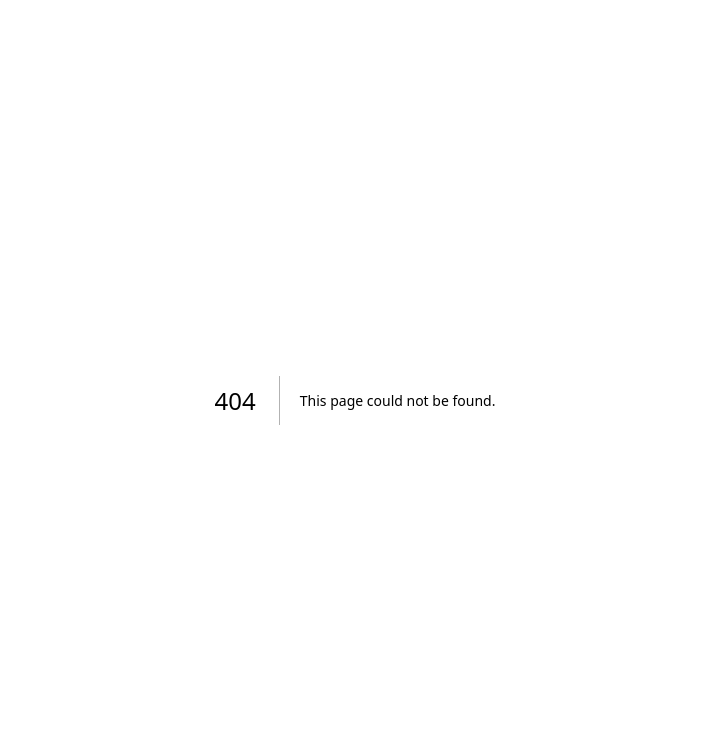
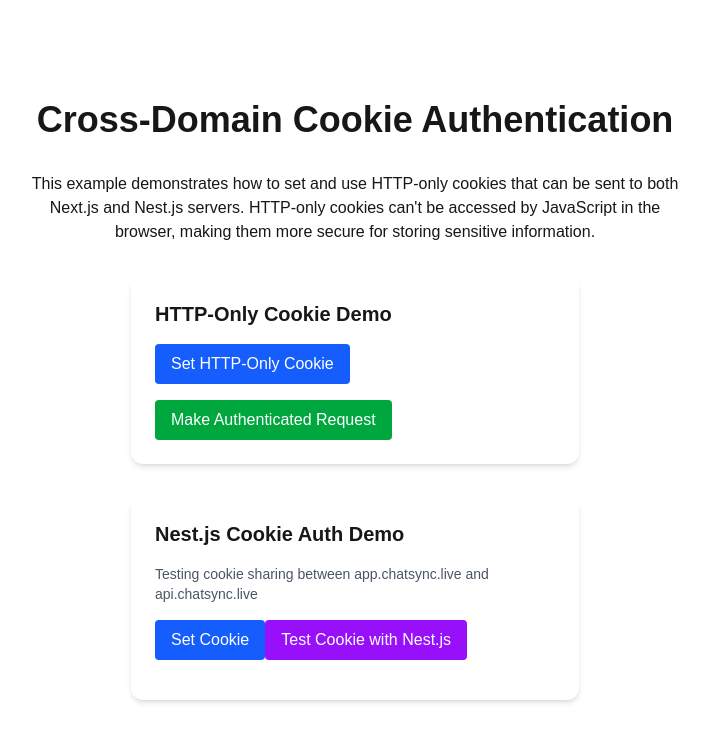
Before and after one commit to usmanbinnaeem/next-cookies, a Next.js app: page /chatbot in a window 1280 px wide. Before the commit this address had no page. Shown: the top 742 px of the page, without its empty margins (285-994 px from the left). Built offline with nearby package versions, Linux system fonts and the light colour scheme.

Commit message:
Add Home page for Cross-Domain Cookie Authentication example with CookieDemo and NestjsDemo components

```diff
--- /dev/null
+++ b/src/app/chatbot/page.tsx
@@ -0,0 +1,17 @@
+import CookieDemo from '../components/CookieDemo';
+import NestjsDemo from '../components/NestjsDemo';
+
+export default function Home() {
+  return (
+    <main className="flex min-h-screen flex-col items-center justify-center p-24">
+      <h1 className="text-4xl font-bold mb-8">Cross-Domain Cookie Authentication</h1>
+      <p className="mb-8 text-center max-w-2xl">
+        This example demonstrates how to set and use HTTP-only cookies that can be sent to both Next.js and Nest.js servers.
+        HTTP-only cookies can&apos;t be accessed by JavaScript in the browser, making them more secure for storing sensitive information.
+      </p>
+
+      <CookieDemo />
+      <NestjsDemo />
+    </main>
+  );
+}
```
